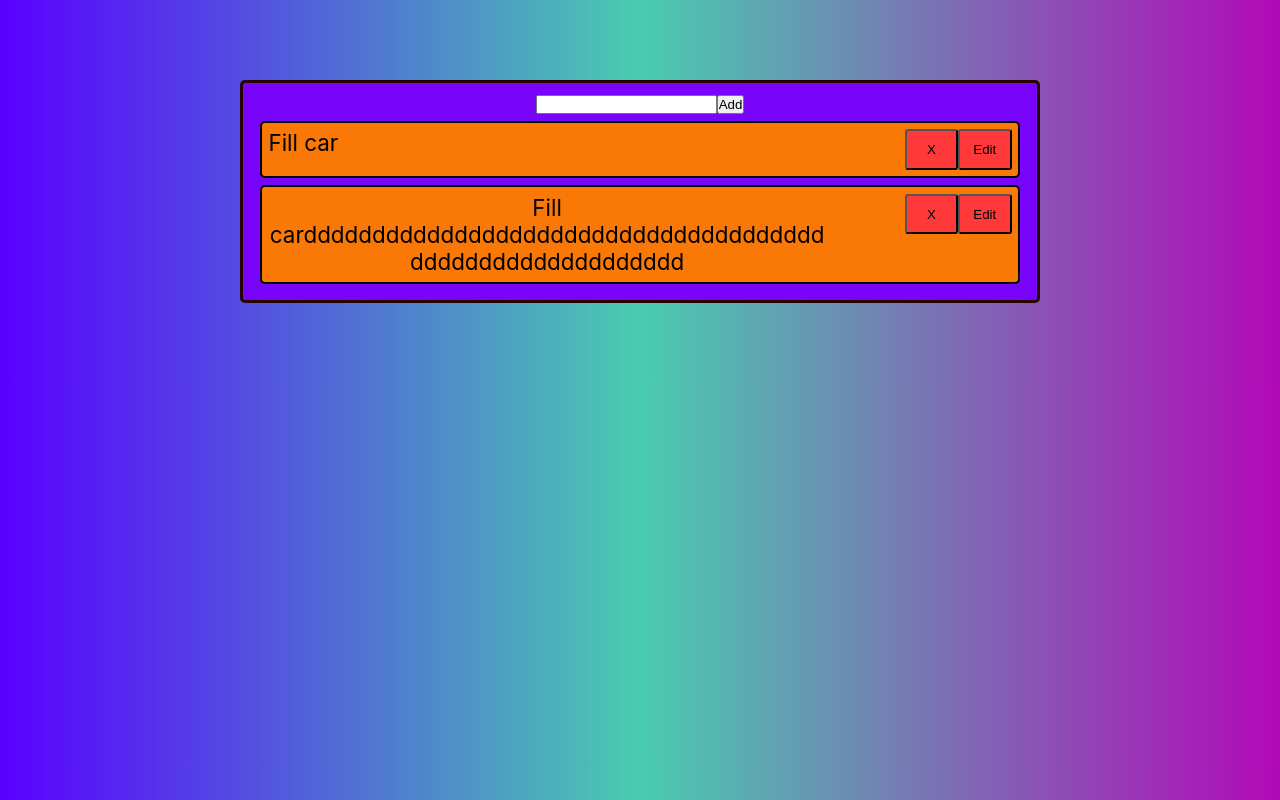
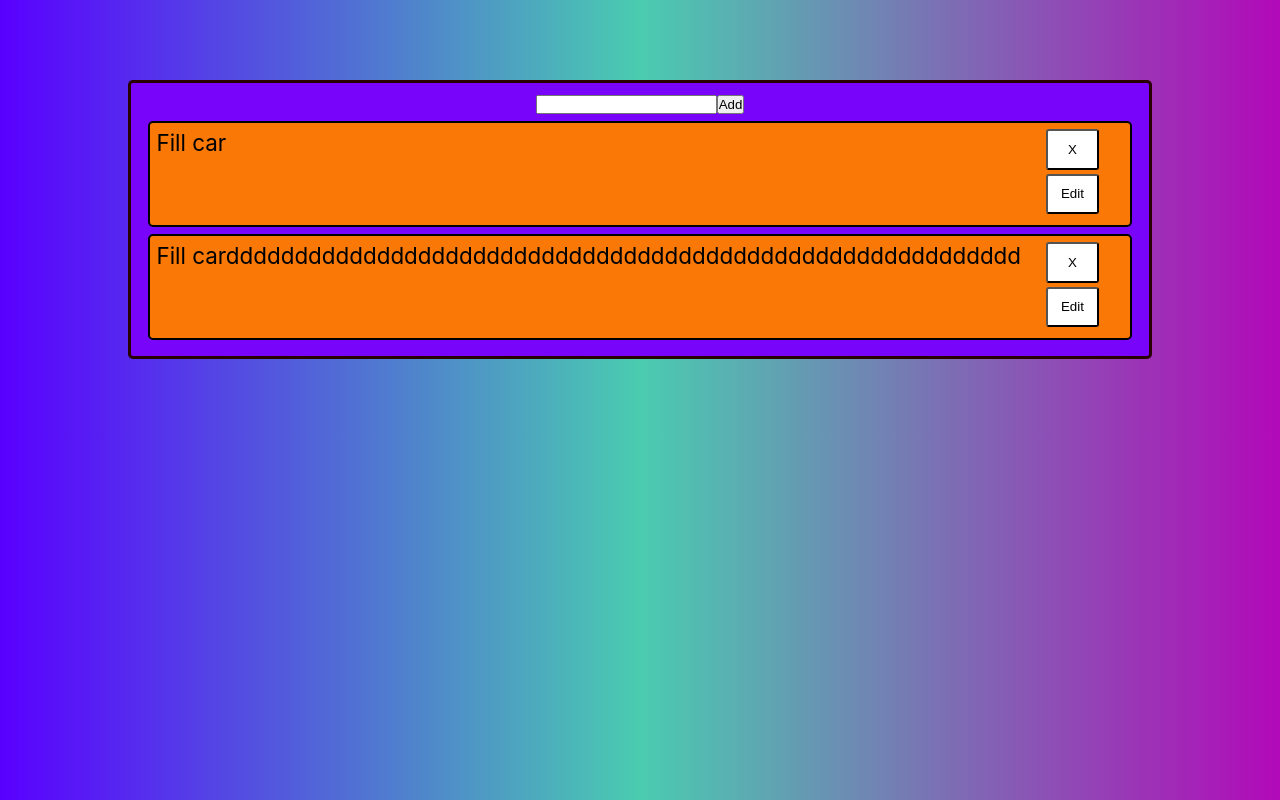
Before and after one commit to JarrodKane/Chaos-TODO, a React (Create React App) app: page / in a window 1280 px wide. Built offline with nearby package versions, Linux system fonts and the light colour scheme.

Commit message:
Fixed stylin for todos, added props to make it dynamic, and added some basic transitions

```diff
--- a/src/Todo.js
+++ b/src/Todo.js
@@ -5,54 +5,65 @@ import TodoForm from './TodoForm'
 const TodoDiv = styled.div`
   display: flex;
   flex-direction: row;
-  justify-content: space-between;
-  background-color: #fa7805;
+  justify-content: flex-end;
+  background-color: ${props => props.doneColor}
+  transition: .8s;
   border: 2px solid black;
   font-size: 1.4em;
-  padding: 0.3em;
-  margin: 0.3em;
+ padding: 0.3em;
+margin: 0.3em;
   word-wrap: break-word;
   border-radius: 5px;
 `;
 
 const DelButton = styled.button`
-  background: #ff3939;
+  background: white;
   border-radius: 3px;
   color: black;
   padding: 0.8em 1.5em;
 `;
 
 const EditButton = styled.button`
-  background: #ff3939;
+  background: white;
   border-radius: 3px;
   color: black;
   padding: 0.8em 1em;
+  margin: 0.3em;
 `;
 
 const Buttons = styled.div`
-  display: flex;
-  align-items: flex-start;
+flex-grow: 1;
 `;
 
 const Content = styled.div`
-  max-width: 75%;
+text-decoration: ${props => props.strike}
+  flex-grow: 1;
+  text-align: left;
+  flex-shrink: 1;
+  word-break:break-all;
+  width: 100%;
+//max-width: 75%;
 `;
 
 export default function Todo({ content, removeTodo, iD, editTodo, status, changeStatus }) {
 
   const [isEditing, setIsEditing] = useState(false)
-
   const changeTodoStatus =() =>{
     setIsEditing(!isEditing)
   }
+
+
+//This is the variable that's passed into the styled-comp. This way if the todo is complete it changed
+let strike = status ?  "line-through;" : "none;"
+let doneColor = status ?  "grey;" : "#fa7805;"
 
 if (isEditing) {
   return (<TodoForm btn="Edit" iD={iD} content={content} editTodo={editTodo} changeTodoStatus={changeTodoStatus}/>)
 
 } else {
   return (
-    <TodoDiv key={iD} className="Todo" onClick={()=> changeStatus(iD)}>
-      {!status? <Content>{content}</Content> : <div>sTRIKE</div>}
+    <TodoDiv key={iD} className="Todo" doneColor={doneColor}>
+      <Content strike={strike} onClick={() => changeStatus(iD)}>{content}</Content>
       <Buttons>
         <DelButton onClick={() => removeTodo(iD)}>X</DelButton>
         <EditButton onClick={changeTodoStatus} >Edit</EditButton>
--- a/src/styles/chaosTodo.css
+++ b/src/styles/chaosTodo.css
@@ -2,7 +2,7 @@
   margin: 5em;
   display: flex;
   flex-direction: column;
-  width: 800px;
+  width: 80%;
   height: auto;
   background-color: #7805fa;
   border: 3px solid rgb(41, 0, 0);
```
Also changed, not shown: 1 other file (tests, documents, lock files or other folders).
